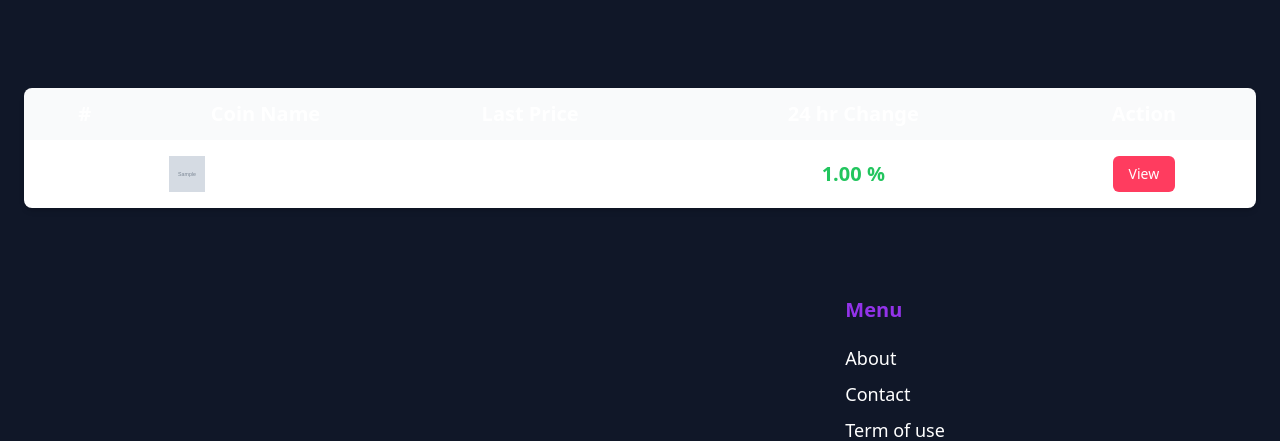
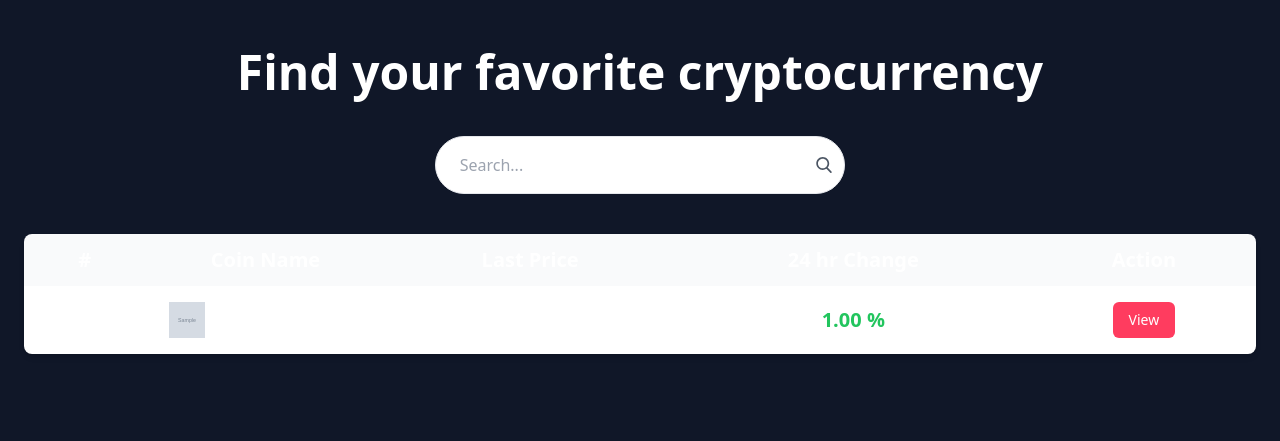
Before and after one commit to roughyy/Crypt, a Django app: template core/templates/core/search.html in a window 1280 px wide. Shown: the part 84-525 px from the top of the page. Run offline with Django 4.2, Linux system fonts and the light colour scheme; the template is opened without the code that fills it: most values are stand-ins (such as "Sample title", 1, 10 or a date in 2020); grey boxes marked "Sample" are stand-in pictures; style sheets or scripts are compiled from the project's sources.

Commit message:
fix searcg

```diff
--- a/core/templates/core/search.html
+++ b/core/templates/core/search.html
@@ -6,6 +6,22 @@
 
 {% block content %}
 
+<div>
+  <h1 class="text-5xl text-white font-bold mb-5 text-center">Find your favorite cryptocurrency</h1>
+  <div class="flex justify-center mt-10">
+    <div class="bg-white flex py-2 px-3 rounded-full w-1/3 border-grey-light border">
+      <form class="flex items-center w-full" action="{% url 'core:detail'%}" method="POST">
+        {% csrf_token %}
+        <input class="w-11/12 rounded mr-4 border-none outline-none appearance-none px-3 py-2" aria-label="search" type="search" placeholder="Search..." name="symbol">
+        <button type="submit" class="bg-white text-gray-600 hover:text-gray-700 focus:outline-none">
+          <svg class="h-4 w-4 fill-current" xmlns="http://www.w3.org/2000/svg" version="1.1" id="Capa_1" x="0px" y="0px" viewBox="0 0 56.966 56.966" style="enable-background:new 0 0 56.966 56.966;" xml:space="preserve">
+            <path d="M55.146,51.887L41.588,37.786c3.486-4.144,5.396-9.358,5.396-14.786c0-12.682-10.318-23-23-23s-23,10.318-23,23 s10.318,23,23,23c4.761,0,9.298-1.436,13.177-4.162l13.661,14.208c0.571,0.593,1.339,0.92,2.162,0.92 c0.779,0,1.518-0.297,2.079-0.837C56.255,54.982,56.293,53.08,55.146,51.887z M23.984,6c9.374,0,17,7.626,17,17s-7.626,17-17,17 s-17-7.626-17-17S14.61,6,23.984,6z"/>
+          </svg>
+        </button>
+      </form>
+    </div>
+  </div>
+</div>
 <div class="relative overflow-x-auto shadow-md sm:rounded-lg my-10">
     <table class="w-full text-sm text-left text-gray-500 dark:text-gray-400">
       <thead class="text-xl text-white text-center bg-gray-50 dark:bg-base-dark dark:border-gray-700">
```
